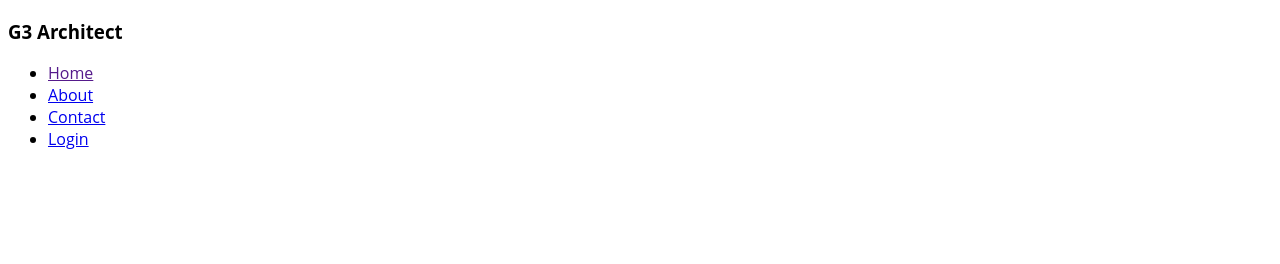
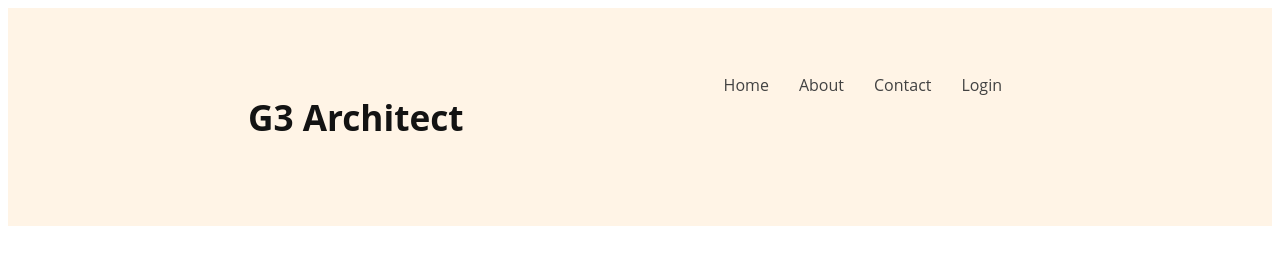
Before and after one commit to abusufianhasib/g3-website, a plain HTML site: page index.html in a window 1280 px wide. Drawn offline with Linux system fonts and the light colour scheme.

Commit message:
Header create and stle

```diff
--- a/index.html
+++ b/index.html
@@ -9,9 +9,9 @@
 <body>
     <header>
         <nav>
-            <h3>G3 Architect</h3>
+            <h3 class="nav-title">G3 Architect</h3>
             <ul>
-                <li><a href="">Home</a></li>
+                <li><a href="#">Home</a></li>
                 <li><a href="#">About</a></li>
                 <li><a href="#">Contact</a></li>
                 <li><a href="#">Login</a></li>
--- a/styles/architect.css
+++ b/styles/architect.css
@@ -6,5 +6,31 @@
     font-family: 'Lato', sans-serif;
     font-family: 'Work Sans', sans-serif;
     font-family: 'Open Sans', sans-serif;
-
 }
+/* Header Styles */
+header{
+    background: rgba(255, 144, 14, 0.10);
+    padding: 50px 240px;
+}
+nav{
+    display: flex;
+    justify-content: space-between;
+}
+.nav-title{
+    font-size: 2.2rem;
+    font-weight: 700;
+    color: #131313;
+}
+nav>ul{
+    display: flex;
+}
+nav li{
+    list-style: none;
+    margin-right: 30px;
+    font-weight: 500;
+    font-size: 1rem;
+}
+nav li a{
+    text-decoration: none;
+    color: #424242;
+}
```
